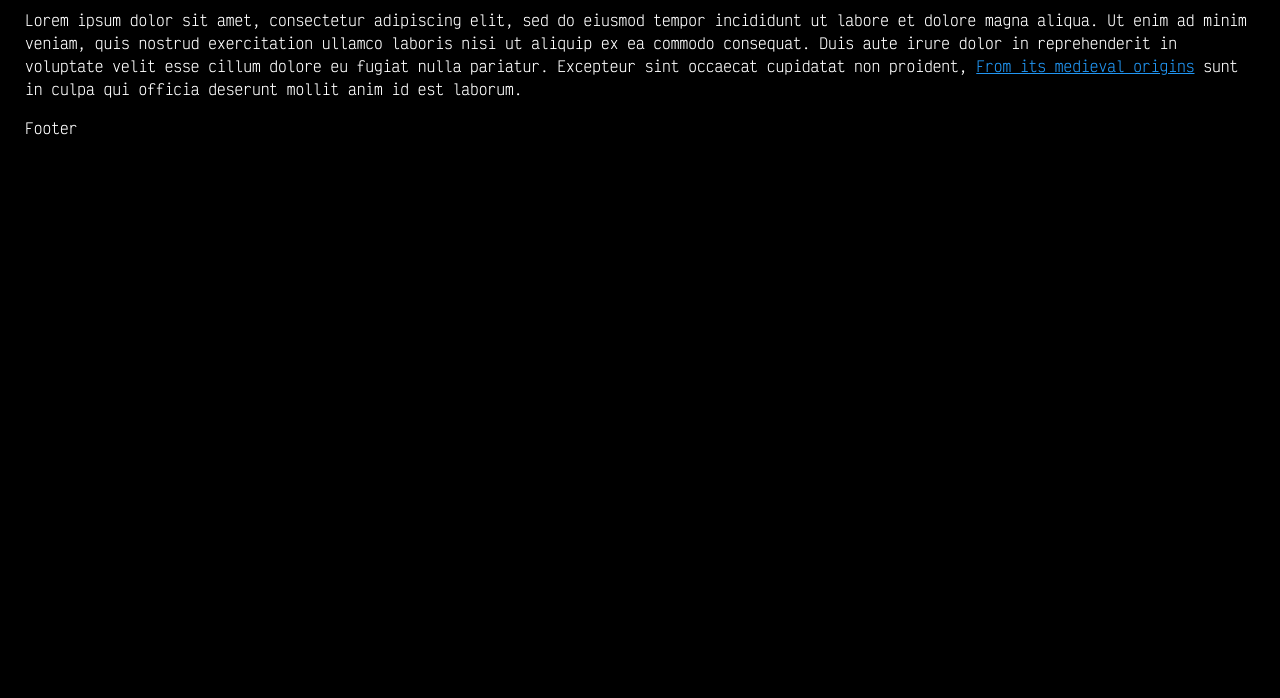
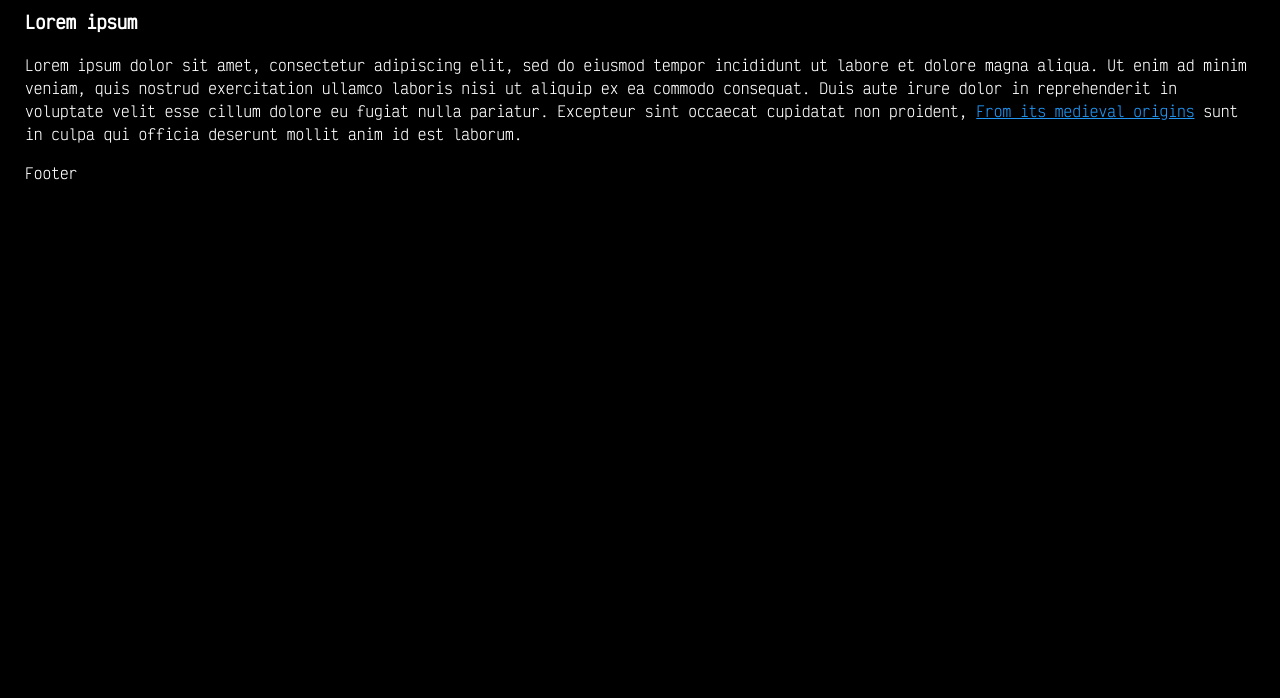
Before and after one commit to biomehanica/biomehanica.github.io, a website: page src/index.html in a window 1280 px wide. Shown: the part 102-800 px from the top of the page. Drawn offline with nearby package versions, Linux system fonts and the light colour scheme; files that its build step writes are made by us from their sources; files whose address does not match are found by name.

Commit message:
Design Edits 5445

```diff
--- a/package.json
+++ b/package.json
@@ -37,6 +37,7 @@
     "yargs": "^17.0.1"
   },
   "dependencies": {
+    "gsap": "^3.11.3",
     "gulp-autoprefixer": "^8.0.0",
     "gulp-csso": "^4.0.1",
     "gulp-group-css-media-queries": "^1.2.2",
--- a/src/index.html
+++ b/src/index.html
@@ -5,6 +5,7 @@
 
 {% block content %}
     <h1>Content</h1>
+	<h3>Lorem ipsum</h3>
 	<p>
 		Lorem ipsum dolor sit amet, consectetur adipiscing elit, sed do eiusmod tempor incididunt ut labore et dolore magna aliqua. Ut enim ad minim veniam, quis nostrud exercitation ullamco laboris nisi ut aliquip ex ea commodo consequat. Duis aute irure dolor in reprehenderit in voluptate velit esse cillum dolore eu fugiat nulla pariatur. Excepteur sint occaecat cupidatat non proident, <a href="#" target="_blank">From its medieval origins</a> sunt in culpa qui officia deserunt mollit anim id est laborum.
 	</p>
```
Also changed, not shown: dist/index.html, 1 other file.
